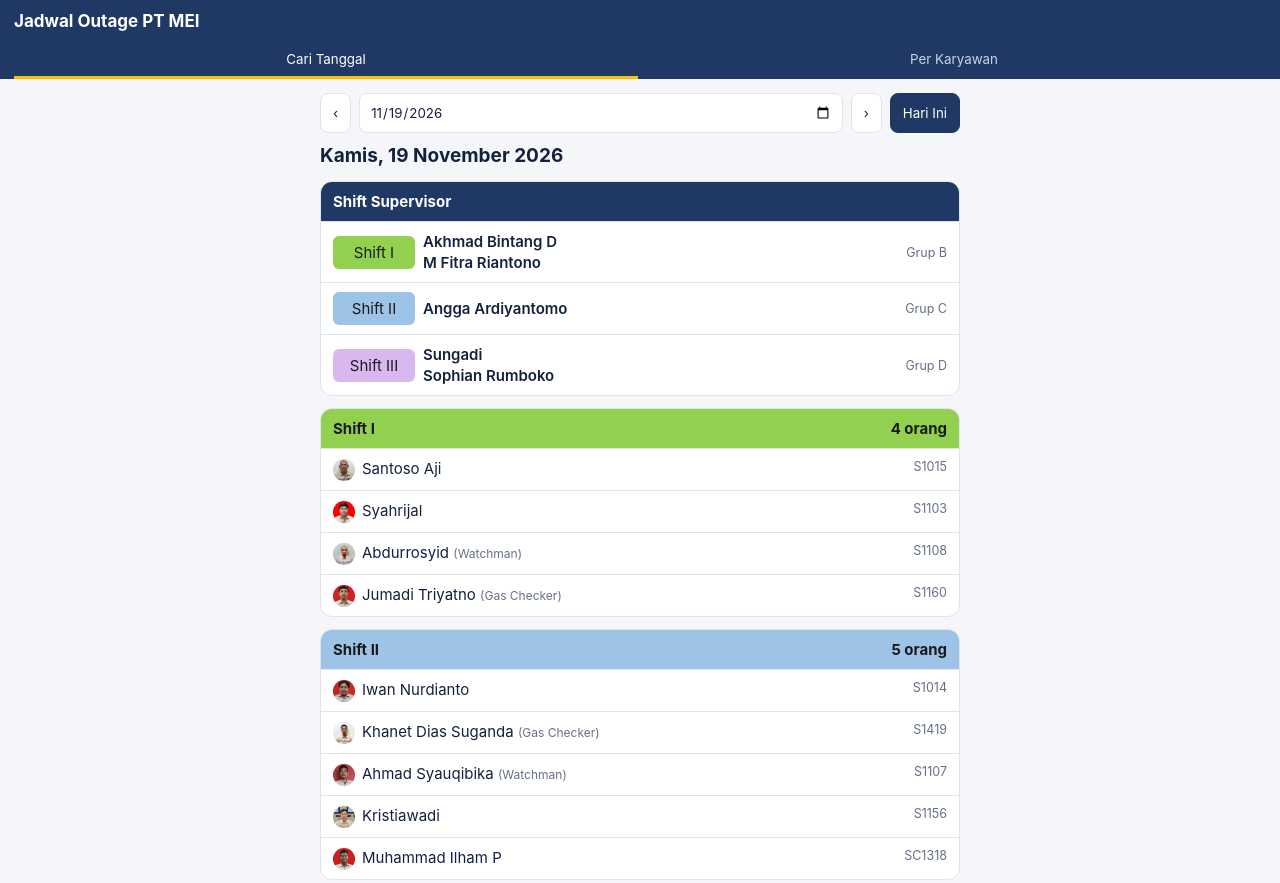
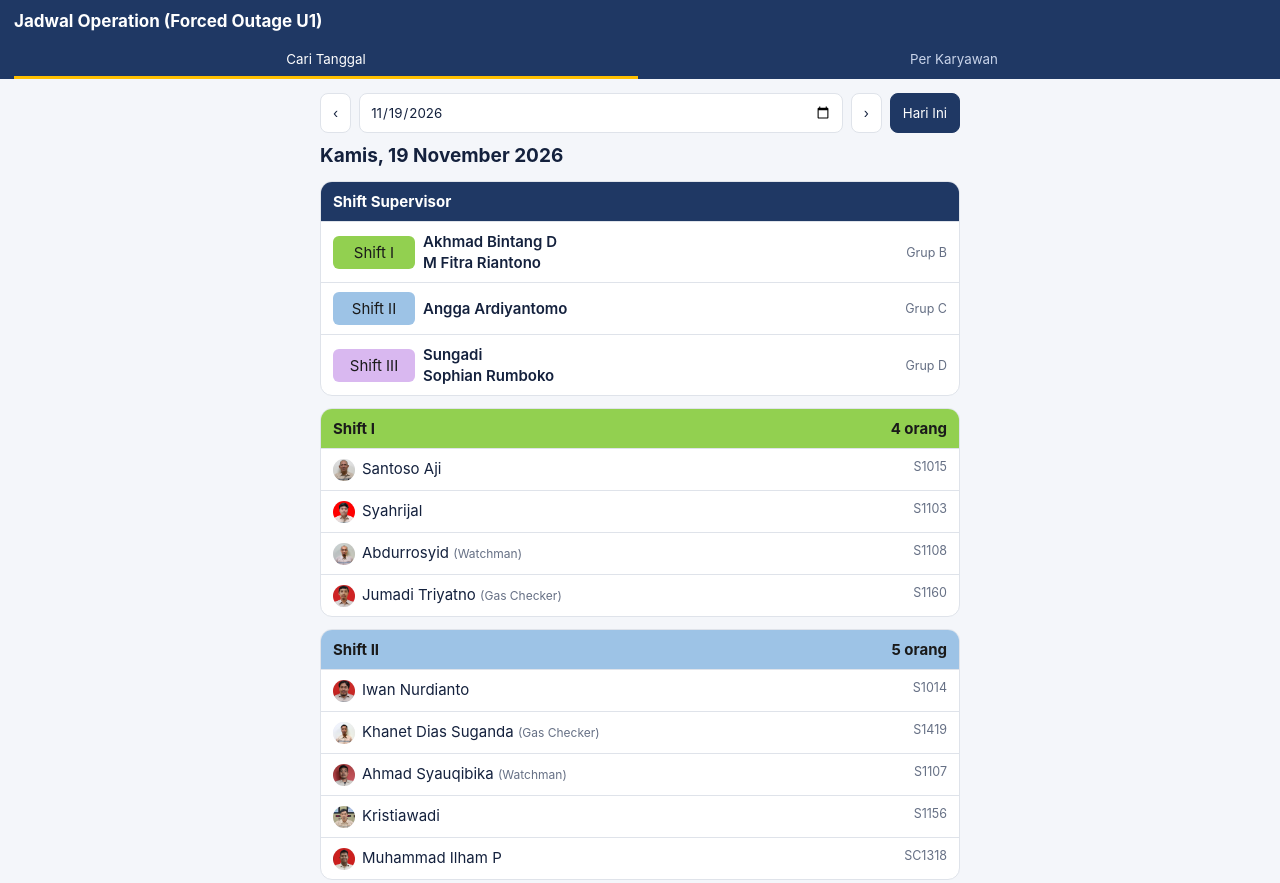
Before and after one commit to nabielariansyah/team-outage-mei, a plain HTML site: page index.html in a window 1280 px wide. Shown: the top 883 px of the page. Drawn offline with Linux system fonts and the light colour scheme.

Commit message:
Update index.html

```diff
--- a/index.html
+++ b/index.html
@@ -3,7 +3,7 @@
 <head>
 <meta charset="utf-8">
 <meta name="viewport" content="width=device-width, initial-scale=1, viewport-fit=cover">
-<title>Jadwal Outage PT MEI</title>
+<title>Jadwal Operation PT MEI</title>
 <style>
 :root{--bg:#f4f6fa;--card:#fff;--tx:#14213d;--mut:#667085;--bd:#dfe3ea;--hd:#1f3864;--g:#92d050;--b:#9dc3e6;--o:#eceff3;--or:#c00000;--ac:#ffc000;--in:#fff;
 box-sizing:border-box;padding-top:env(safe-area-inset-top,0px);padding-bottom:env(safe-area-inset-bottom,0px)}
@@ -67,7 +67,7 @@ th{font-weight:600;color:var(--mut);padding:0 4px}
 </head>
 <body>
 <header>
-<h1>Jadwal Outage PT MEI</h1>
+<h1>Jadwal Operation (Forced Outage U1)</h1>
 <nav id="nav"></nav>
 </header>
 <main id="app"></main>
```
